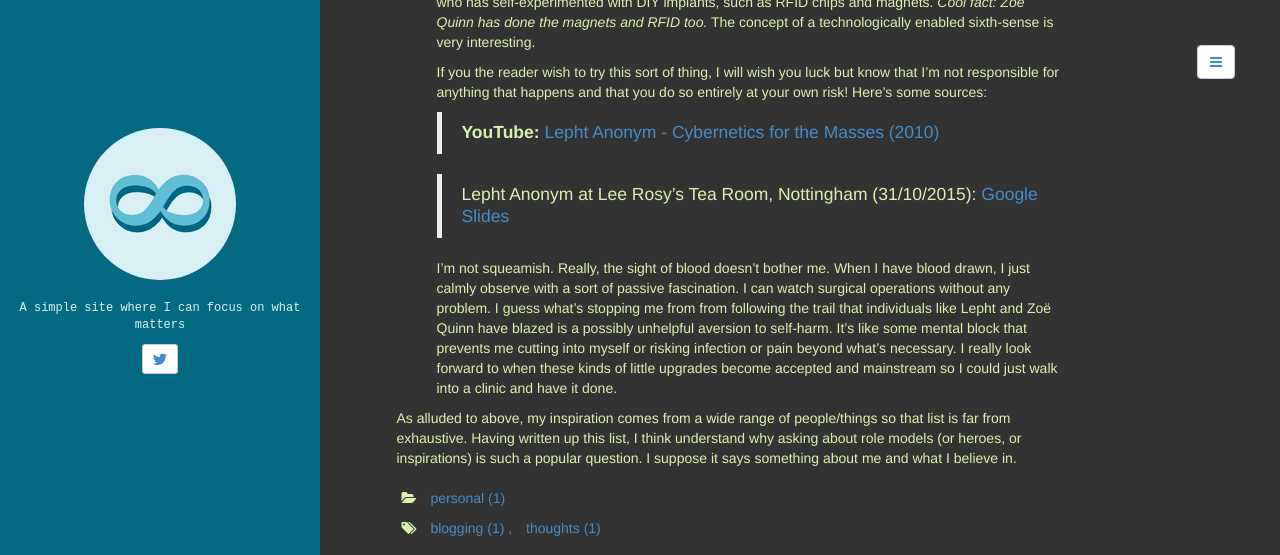
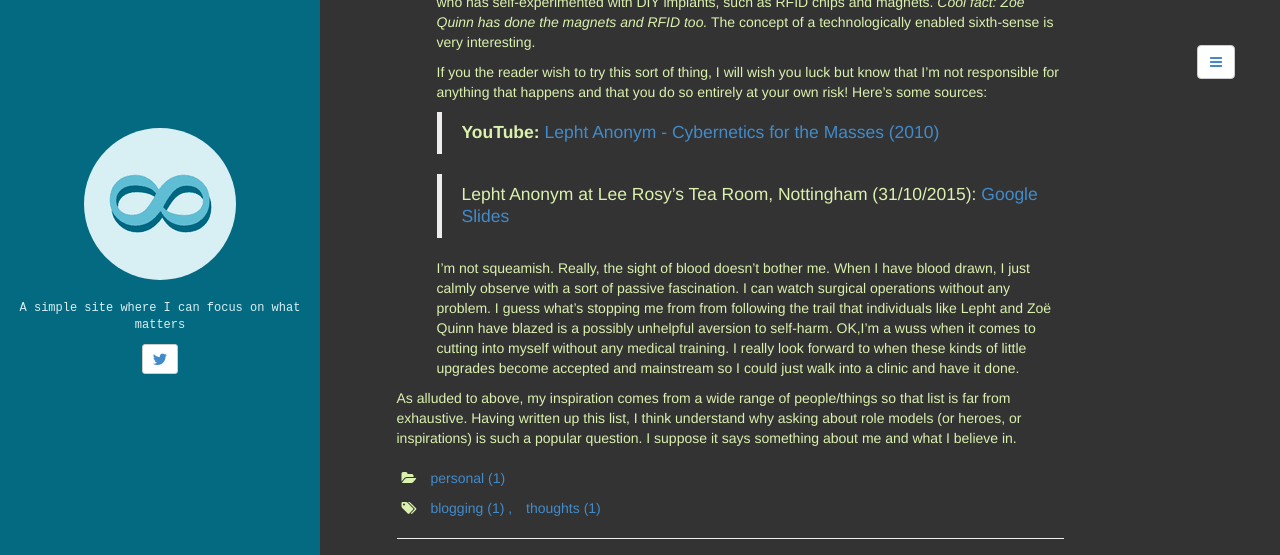
Before and after one commit to dbtek/dbyll, a Jekyll site: the page built from _posts/2016-01-05-Role Models.md, in a window 1280 px wide and 900 px high, scrolled down 829 px, cut to the strip 0-555 px from the top of the window. Built offline with Jekyll 4.4.1, drawn with Linux system fonts in a browser that asks for light colours; comment, search, counter and statistics services are not loaded; some of the changed text lies outside the part shown.

Commit message:
Update 2016-01-05-Role Models.md

```diff
--- a/_posts/2016-01-05-Role Models.md
+++ b/_posts/2016-01-05-Role Models.md
@@ -1,8 +1,7 @@
 ---
 published: true
 layout: post
-title: >-
-  THOUGHTS: Role Models
+title: Role Models
 author: "David Thai"
 categories: [personal]
 tags: [blogging,thoughts]
@@ -30,7 +29,7 @@
 
   >Lepht Anonym at Lee Rosy's Tea Room, Nottingham (31/10/2015): [Google Slides][LephtNottinghamSlides]
 
-  I'm not squeamish. Really, the sight of blood doesn't bother me. When I have blood drawn, I just calmly observe with a sort of passive fascination. I can watch surgical operations without any problem. I guess what's stopping me from from following the trail that individuals like Lepht and Zoë Quinn have blazed is a possibly unhelpful aversion to self-harm. It's like some mental block that prevents me cutting into myself or risking infection or pain beyond what's necessary. I really look forward to when these kinds of little upgrades become accepted and mainstream so I could just walk into a clinic and have it done.
+  I'm not squeamish. Really, the sight of blood doesn't bother me. When I have blood drawn, I just calmly observe with a sort of passive fascination. I can watch surgical operations without any problem. I guess what's stopping me from from following the trail that individuals like Lepht and Zoë Quinn have blazed is a possibly unhelpful aversion to self-harm. OK,I'm a wuss when it comes to cutting into myself without any medical training. I really look forward to when these kinds of little upgrades become accepted and mainstream so I could just walk into a clinic and have it done.
 
 As alluded to above, my inspiration comes from a wide range of people/things so that list is far from exhaustive. Having written up this list, I think understand why asking about role models (or heroes, or inspirations) is such a popular question. I suppose it says something about me and what I believe in.
 
```
